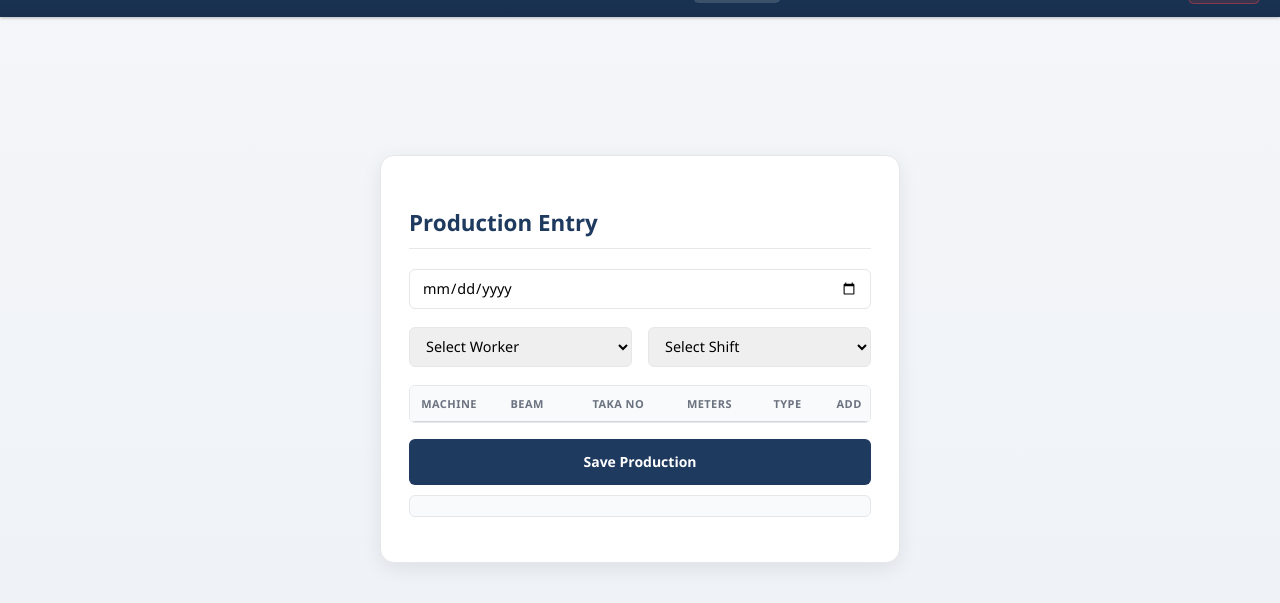
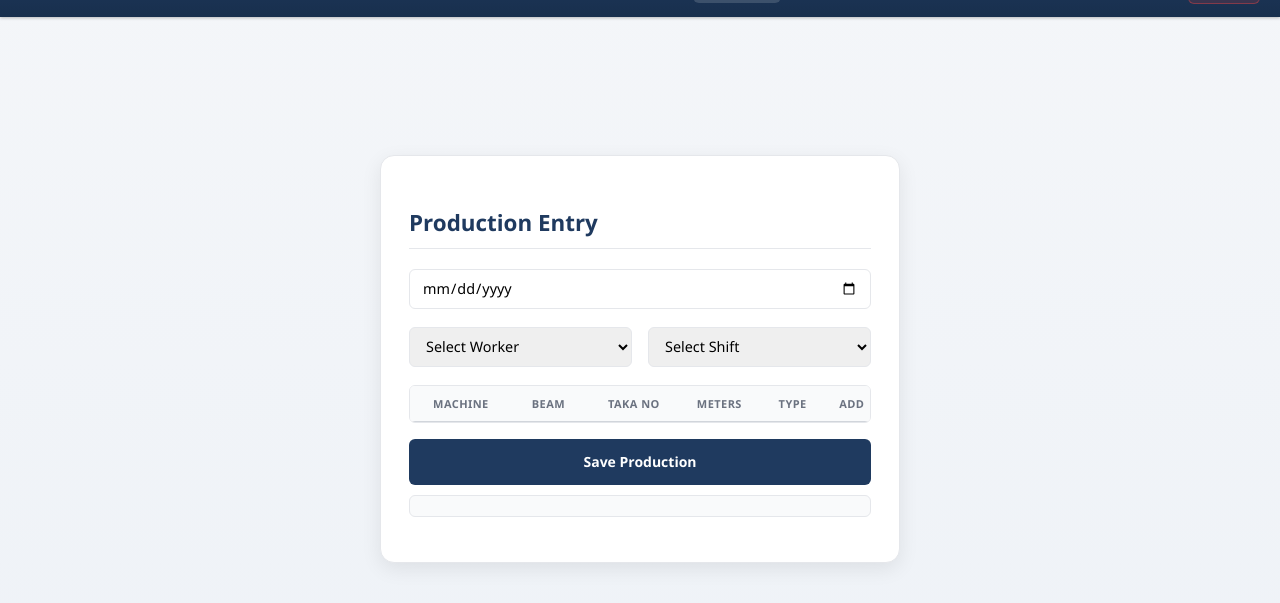
Before and after one commit to sutariyakrish/LoomTrack, a plain HTML site: page production.html in a window 1280 px wide. Shown: the part 41-644 px from the top of the page. Drawn offline with Linux system fonts and the light colour scheme; no server answers.

```diff
--- a/css/style.css
+++ b/css/style.css
@@ -918,7 +918,7 @@
 }
 
 .bulk-table th:nth-child(1),
-.bulk-table td:nth-child(1) { width: 18%; }
+.bulk-table td:nth-child(1) { width: 25%; }
 
 .bulk-table th:nth-child(2),
 .bulk-table td:nth-child(2) { width: 18%; }
```
